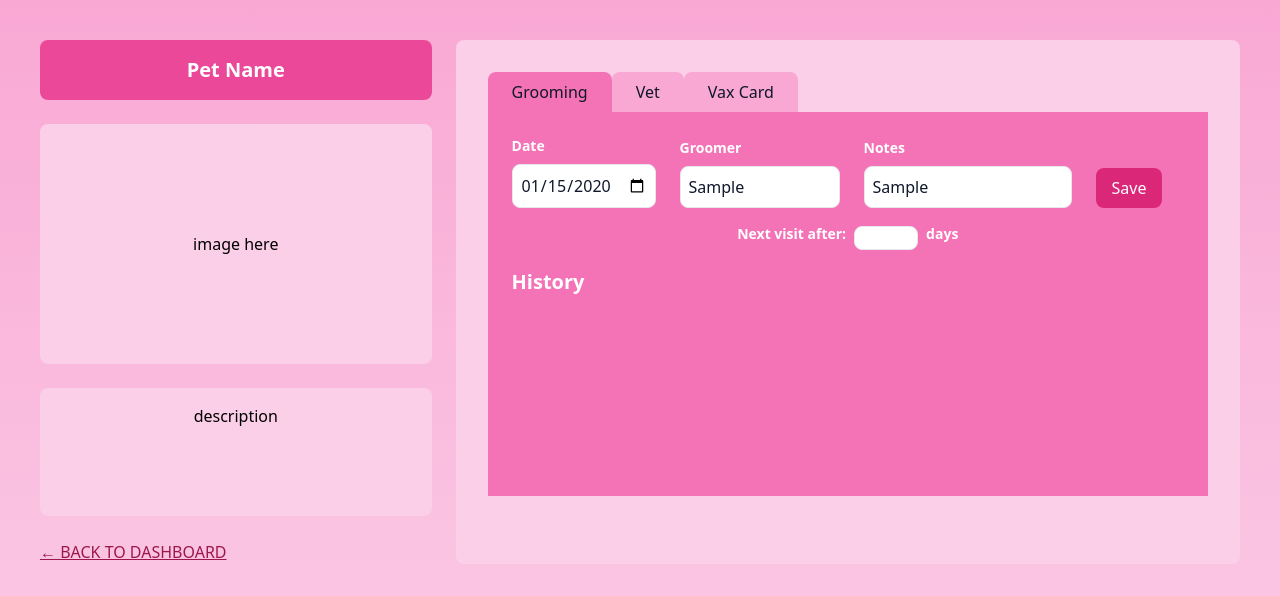
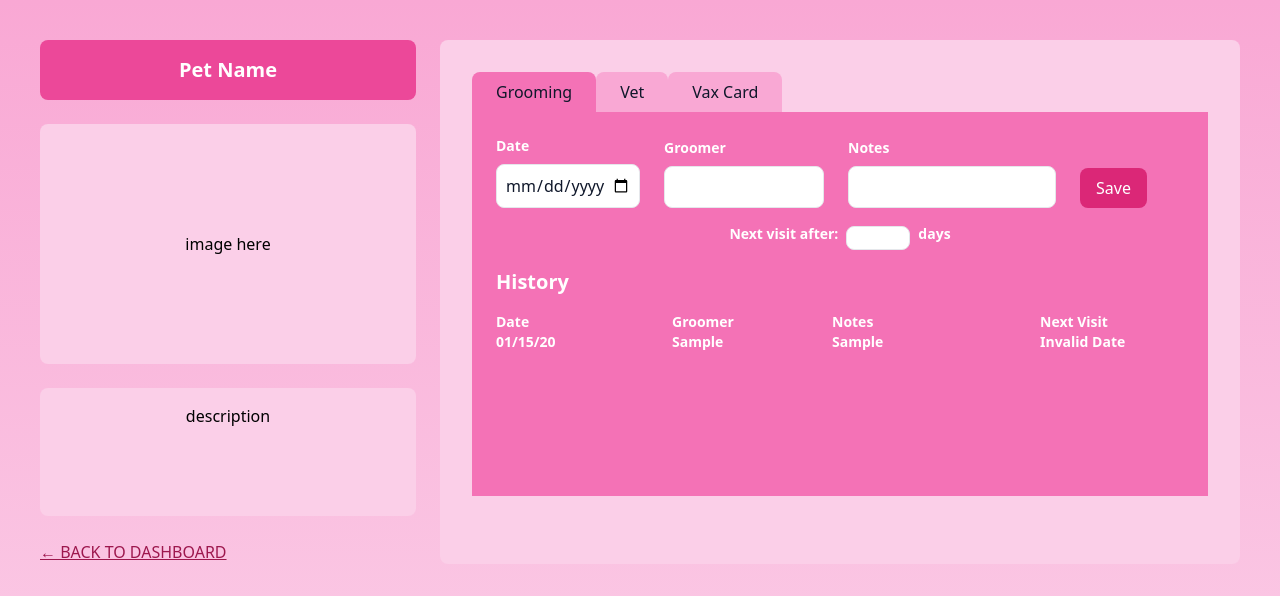
Before and after one commit to MicahYap/PetTracker, a React (Vite) app: page /profile in a window 1280 px wide. Both pictures are taken after typing "2020-01-15", "Sample", "Sample" into the empty fields and a click on the button "Save". Shown: the top 596 px of the page. Built offline with nearby package versions, Linux system fonts and the light colour scheme.

Commit message:
fiexed groomer display front end

```diff
--- a/src/components/GroomerDisplay.jsx
+++ b/src/components/GroomerDisplay.jsx
@@ -6,52 +6,33 @@ function GroomerDisplay() {
   const [groomer, setGroomer] = useState('');
   const [notes, setNotes] = useState('');
   const [result, setResult] = useState('');
-  // const [nextVisit, setNextVisit] = useState('');
 
   const [dateHistory, setDateHistory] =useState([]);
   const [groomerHistory, setgroomerHistory] =useState([]);
   const [notesHistory, setNotesHistory] =useState([]);
   const [nextVisitHistory, setVisitHistory]= useState([]);
-
-  // function nextVisit() {
-  //   // Get the latest date from the dateHistory array
-  //   let lastDate = dateHistory[dateHistory.length - 1];
-
-  //   // If there's no date yet, return early or set a default date
-  //   if (!lastDate) {
-  //     console.log("No previous date found.");
-  //     return;
-  //   }
-
-  //   // Convert the last saved date string to a Date object
-  //   let selectedDate = new Date(lastDate);
-
-  //   // Add the reminder days to the selected date
-  //   selectedDate.setDate(selectedDate.getDate() + parseInt(reminder));
-
-  //   // Format the new date
-  //   const formattedDate = selectedDate.toLocaleDateString('en-US', {
-  //     month: '2-digit',
-  //     day: '2-digit',
-  //     year: '2-digit',
-  //   });
-
-  //   // Update the result state with the formatted date
-  //   setResult(formattedDate);
-  // }
+  const formatDate = (date) => {
+    return new Date(date).toLocaleDateString('en-US', {
+      month: '2-digit',
+      day: '2-digit',
+      year: '2-digit',
+    });
+  };
 
 
-  function saveAction(e){
+
+
+  function saveAction(e) {
     e.preventDefault();
 
-    // Get the latest date from the dateHistory array
-    let lastDate = dateHistory[dateHistory.length - 1];
-
-    // If there's no date yet, return early or set a default date
-    if (!lastDate) {
-      console.log("No previous date found.");
+    // Validation check
+    if (!date || !groomer) {
+      alert('Please fill in both Date and Groomer fields.');
       return;
     }
+
+    // Get the latest date from the dateHistory array
+    let lastDate = dateHistory[dateHistory.length - 1] || date;
 
     // Convert the last saved date string to a Date object
     let selectedDate = new Date(lastDate);
@@ -60,25 +41,22 @@ function GroomerDisplay() {
     selectedDate.setDate(selectedDate.getDate() + parseInt(reminder));
 
     // Format the new date
-    const formattedDate = selectedDate.toLocaleDateString('en-US', {
-      month: '2-digit',
-      day: '2-digit',
-      year: '2-digit',
-    });
+    const formattedDate = formatDate(selectedDate);
 
-    // Update the result state with the formatted date
-    setResult(formattedDate);
-
-
-    setDateHistory([...dateHistory,date]);
+    // Save the data
+    setDateHistory([...dateHistory, formatDate(date)]);
     setgroomerHistory([...groomerHistory, groomer]);
     setNotesHistory([...notesHistory, notes]);
-    setVisitHistory([...nextVisitHistory, result]);
+    setVisitHistory([...nextVisitHistory, formattedDate]);
 
+    // Clear the input fields
     setDate('');
     setGroomer('');
     setNotes('');
-  };
+    setReminder('');
+  }
+
+
 
   return (
     <div className="">
@@ -126,21 +104,6 @@ function GroomerDisplay() {
           </form>
         </div>
 
-        {/* NEXT VISIT
-        <div>
-          <p className="block text-white text-slate-900 text-sm font-bold mb-2">Next Visit</p>
-          <form className="mb-4 w-36">
-          <input
-            id="date"
-            type="date"
-            value={date}
-            onChange={(e) => setDate(e.target.value)}
-            className="w-full p-2 border rounded-lg text-slate-900"
-          />
-          </form>
-        </div> */}
-
-
           <button
             className="mb-4 px-4 text-white bg-pink-600 h-10 text-slate-900 content-center rounded-lg hover:bg-pink-700"
             onClick={saveAction}
@@ -166,13 +129,6 @@ function GroomerDisplay() {
               <span className="block text-slate-900 text-sm font-bold mb-2 text-white">days</span>
             </div>
           </form>
-
-          {/* <button
-            onClick={saveAction}
-            className="mb-4 px-4 text-white bg-pink-600 h-6 text-slate-900 content-center rounded-lg hover:bg-pink-700"
-          >
-            Enter
-          </button> */}
         </div>
       </div>
 
@@ -180,11 +136,11 @@ function GroomerDisplay() {
 
 
       <p className="text-xl text-white font-semibold text-slate-900 mb-4">History</p>
-      {dateHistory.map((_, index) => (
+      {dateHistory.map((date, index) => (
         <div key={index} className='flex'>
           <div className='flex-col text-white text-slate-900 text-sm font-bold mb-2 mb-4 w-44'>
             <p className=''>Date</p>
-            <p className='block text-white text-slate-900 text-sm font-bold mb-2 mb-4 w-44'>{dateHistory[index]}</p>
+            <p className='block text-white text-slate-900 text-sm font-bold mb-2 mb-4 w-44'>{formatDate(date)}</p>
           </div>
 
           <div className='flex-col text-white text-slate-900 text-sm font-bold mb-2 mb-4 w-40'>
@@ -201,10 +157,9 @@ function GroomerDisplay() {
             <p className=''>Next Visit</p>
             <p className='block text-white text-slate-900 text-sm font-bold mb-2 mb-4 w-44'>{nextVisitHistory[index]}</p>
           </div>
-
-
         </div>
       ))}
+
     </div>
   );
 }
```
